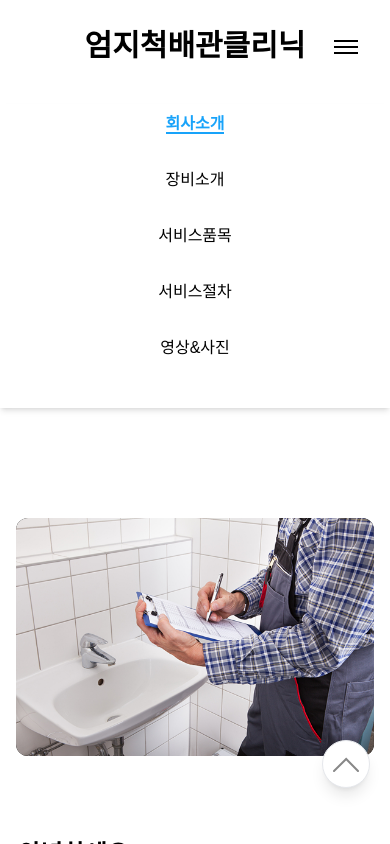
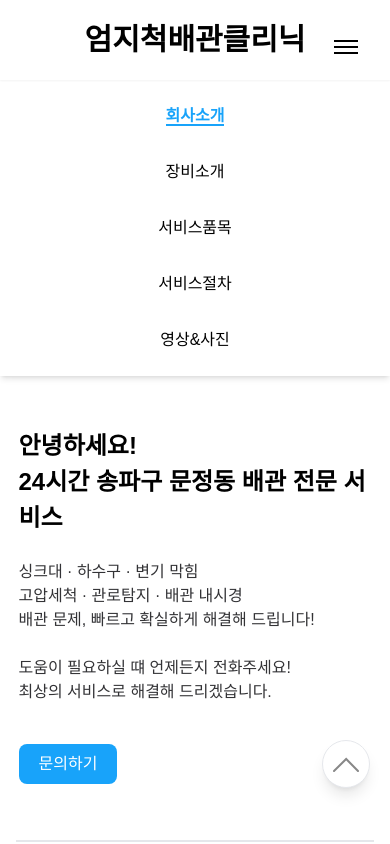
Before and after one commit to hyebinkimsdf/thumbsup-plumbing-clinic, a React (Vite) app: page / in a window 390 px wide. Both pictures are taken after a click on the button 346 px from the left and 47 px from the top of the page. Shown: the top 844 px of the page. Built offline with nearby package versions, Linux system fonts and the light colour scheme; a web font is replaced by a local one.

Commit message:
fix: 반응형 Nav 고정값 수정

```diff
--- a/src/components/Nav.jsx
+++ b/src/components/Nav.jsx
@@ -8,13 +8,13 @@ export function Nav() {
     setIsMenuOpen(!isMenuOpen);
   };
 
-  // 활성화 상태에 적용할 클래스
   const activeClassName = "border-b-2 border-[#18A3FA] font-semibold text-[#18A3FA]";
 
   return (
     <>
-      <nav aria-label="주요 메뉴" role="navigation" className="flex gap-2 w-full max-w-[1200px] h-16 px-4 mx-auto mb-10 md:mb-24 items-end justify-center md:justify-between">
-        {/* 회사명 - 모바일에서 메뉴 열리면 가운데 정렬 */}
+      <nav aria-label="주요 메뉴" role="navigation" className="flex gap-2 w-full  h-20 px-4 mx-auto mb-10 md:mb-24 items-center justify-center md:justify-between fixed z-20 top-0  bg-white shadow-sm">
+        <div className="max-w-[1200px] flex justify-center md:justify-between w-full mx-auto">
+          {/* 회사명 */}
           <Link to={"/"}>
             <p className="text-3xl font-semibold">엄지척배관클리닉</p>
           </Link>
@@ -27,7 +27,7 @@ export function Nav() {
           </button>
 
           {/* Desktop menu */}
-        <ul className="nav-list hidden md:flex gap-10 items-center ">
+          <ul className="nav-list hidden md:flex gap-10 items-center">
             <li className="nav-item">
               <NavLink to="/" className={({ isActive }) => (isActive ? activeClassName : "")} end>
                 회사소개
@@ -54,12 +54,13 @@ export function Nav() {
               </NavLink>
             </li>
           </ul>
+        </div>
       </nav>
 
-      {/* Mobile menu */}
+      {/* Mobile menu - 모바일에서만 상단 고정 */}
       {isMenuOpen && (
-        <div id="mobile-menu" className="md:hidden w-full bg-white shadow-md pb-10">
-          <ul className="flex flex-col items-center gap-4">
+        <div id="mobile-menu" className="md:hidden fixed top-14 h-80 left-0 w-full bg-white shadow-md pb-12 pt-10 z-10 ">
+          <ul className="flex flex-col items-center justify-center gap-4">
             <li className="nav-item py-2">
               <NavLink to="/" className={({ isActive }) => (isActive ? activeClassName : "")} onClick={toggleMenu} end>
                 회사소개
```
Lines whose indentation alone changed are shown as unchanged.
